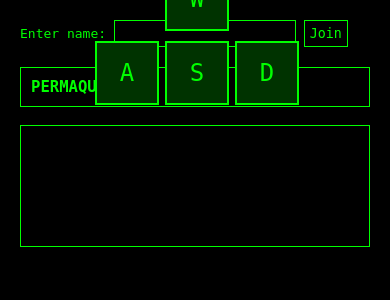
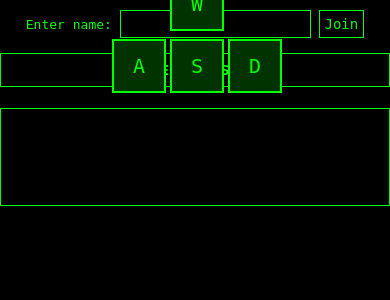
Before and after one commit to basilfish505/dungeon-console, a Flask app: page / in a window 390 px wide. Shown: the top 300 px of the page. Run offline with Flask 3, Linux system fonts and the light colour scheme; some libraries are stand-ins or nearby versions.

Commit message:
made the display more mobile friendly

```diff
--- a/templates/dungeon.html
+++ b/templates/dungeon.html
@@ -2,49 +2,55 @@
 <html>
 <head>
     <title>Dungeon Game</title>
+    <meta name="viewport" content="width=device-width, initial-scale=1">
     <script src="https://cdnjs.cloudflare.com/ajax/libs/socket.io/4.0.1/socket.io.js"></script>
     <style>
         body {
             background-color: black;
             color: #00ff00;
             font-family: monospace;
-            margin: 20px;
+            margin: 10px;
+            max-width: 600px;  /* Narrower max width */
+            margin-left: auto;
+            margin-right: auto;
         }
 
         #header {
             border: 1px solid #00ff00;
-            padding: 10px;
-            margin-bottom: 20px;
-            font-size: 1.2em;
+            padding: 8px;
+            margin-bottom: 15px;
+            font-size: 1.1em;
             font-weight: bold;
+            text-align: center;
         }
 
         #map-display {
             white-space: pre;
-            font-size: 20px;
+            font-size: 16px;
             line-height: 1;
-            margin-bottom: 20px;
+            margin-bottom: 15px;
             font-family: monospace;
+            overflow: hidden;  /* Remove scroll, hide overflow */
         }
 
         .mobile-controls {
             display: grid;
-            grid-template-columns: repeat(3, 60px);
-            gap: 10px;
-            margin-top: -160px;
-            margin-bottom: 20px;
+            grid-template-columns: repeat(3, 50px);  /* Smaller buttons */
+            gap: 8px;
+            margin-top: -140px;  /* Adjusted for smaller map */
+            margin-bottom: 15px;
             justify-content: center;
             position: relative;
             z-index: 1;
         }
 
         .mobile-btn {
-            width: 60px;
-            height: 60px;
+            width: 50px;  /* Smaller buttons */
+            height: 50px;
             background-color: #003300;
             border: 2px solid #00ff00;
             color: #00ff00;
-            font-size: 24px;
+            font-size: 20px;
             display: flex;
             align-items: center;
             justify-content: center;
@@ -57,13 +63,15 @@
 
         #message-log {
             border: 1px solid #00ff00;
-            padding: 10px;
-            height: 100px;
-            overflow-y: auto;
+            padding: 8px;
+            height: 80px;
+            overflow: hidden;  /* Remove scroll, hide overflow */
+            font-size: 14px;
         }
 
         #player-login {
-            margin-bottom: 20px;
+            margin-bottom: 15px;
+            text-align: center;
         }
 
         input, button {
@@ -72,6 +80,16 @@
             border: 1px solid #00ff00;
             font-family: monospace;
             padding: 5px;
+            font-size: 14px;
+        }
+
+        /* Optional: Hide scrollbars for all elements */
+        * {
+            -ms-overflow-style: none;  /* IE and Edge */
+            scrollbar-width: none;     /* Firefox */
+        }
+        *::-webkit-scrollbar {        /* Chrome, Safari and Opera */
+            display: none;
         }
     </style>
 </head>
```
